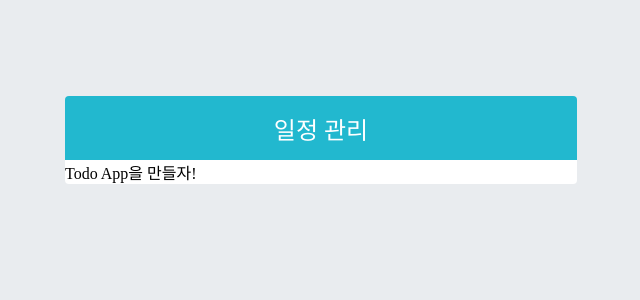
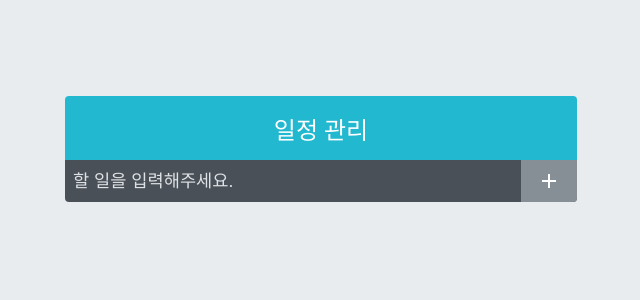
Before and after one commit to leeheeae/react-todo-app, a React (Create React App) app: page / in a window 1280 px wide. Shown: the top 300 px of the page, without its empty margins (319-959 px from the left). Built offline with nearby package versions, Linux system fonts and the light colour scheme.

Commit message:
TodoInsert add

```diff
--- a/src/App.js
+++ b/src/App.js
@@ -1,8 +1,13 @@
 import React from "react";
 import TodoTemplate from "./components/TodoTemplate";
+import TodoInsert from "./components/TodoInsert";
 
 const App = () => {
-    return <TodoTemplate>Todo App을 만들자!</TodoTemplate>;
+    return (
+        <TodoTemplate>
+            <TodoInsert />
+        </TodoTemplate>
+    );
 };
 
 export default App;
--- /dev/null
+++ b/src/components/TodoInsert.js
@@ -0,0 +1,15 @@
+import { MdAdd } from "react-icons/md";
+import "./TodoInsert.scss";
+
+const TodoInsert = () => {
+    return (
+        <form className="TodoInsert">
+            <input placeholder="할 일을 입력해주세요." />
+            <button type="submit">
+                <MdAdd />
+            </button>
+        </form>
+    );
+};
+
+export default TodoInsert;
--- /dev/null
+++ b/src/components/TodoInsert.scss
@@ -0,0 +1,38 @@
+.TodoInsert {
+    display: flex;
+    background: #495057;
+
+    input {
+        background: none;
+        outline: none;
+        border: none;
+        padding: 0.5rem;
+        font-size: 1.1rem;
+        line-height: 1.5;
+        color: #fff;
+
+        &::placeholder {
+            color: #dee2e6;
+        }
+        //버튼을 제외한 모든 영역 차지하기
+        flex: 1;
+    }
+
+    button {
+        background: none;
+        outline: none;
+        border: none;
+        background: #868e96;
+        color: #fff;
+        padding: 0 1rem;
+        font-size: 1.5rem;
+        display: flex;
+        align-items: center;
+        cursor: pointer;
+        transition: 0.1s background ease-in;
+
+        &:hover {
+            background: #adb5bd;
+        }
+    }
+}
```
